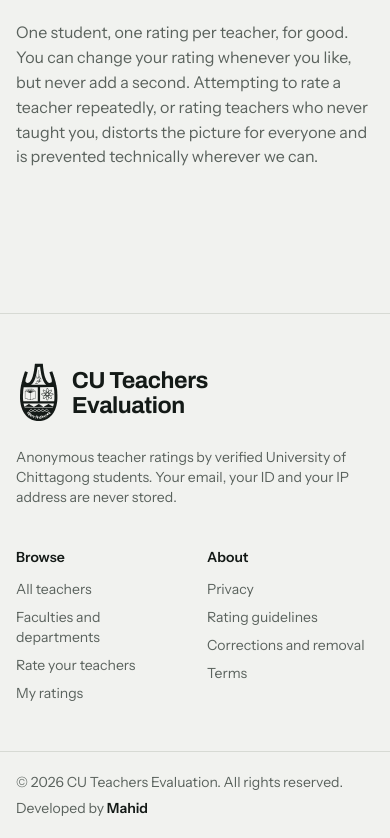
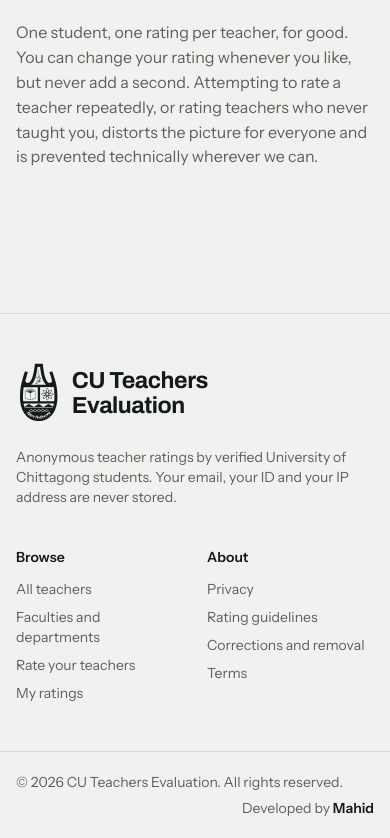
Before and after one commit to Mahid970/CU-Teachers-Evaluation, a Next.js app: page /guidelines in a window 390 px wide. Shown: the part 1931-2769 px from the top of the page. Built offline with nearby package versions, Linux system fonts and the light colour scheme.

Commit message:
design: stack rating rows on phones; keep the credit on the right

```diff
--- a/src/components/rate-form.tsx
+++ b/src/components/rate-form.tsx
@@ -165,7 +165,7 @@ export function RateForm({ teacherId, teacherName }: { teacherId: string; teache
 
         <ul className="mt-5 space-y-6">
           {CRITERIA.map((criterion) => (
-            <li key={criterion.key} className="flex flex-wrap items-center justify-between gap-3">
+            <li key={criterion.key} className="flex flex-col gap-2 sm:flex-row sm:items-center sm:justify-between sm:gap-3">
               <div>
                 <p className="font-medium">{criterion.label}</p>
                 <p className="text-xs text-ink-muted">{criterion.hint}</p>
@@ -183,7 +183,7 @@ export function RateForm({ teacherId, teacherName }: { teacherId: string; teache
         <hr className="hairline my-6" />
 
         <div className="space-y-6">
-          <div className="flex flex-wrap items-center justify-between gap-3">
+          <div className="flex flex-col gap-2 sm:flex-row sm:items-center sm:justify-between sm:gap-3">
             <div>
               <p className="font-medium">Overall</p>
               <p className="text-xs text-ink-muted">Your general impression as a teacher</p>
@@ -196,7 +196,7 @@ export function RateForm({ teacherId, teacherName }: { teacherId: string; teache
             />
           </div>
 
-          <div className="flex flex-wrap items-center justify-between gap-3">
+          <div className="flex flex-col gap-2 sm:flex-row sm:items-center sm:justify-between sm:gap-3">
             <div>
               <p className="font-medium">Difficulty</p>
               <p className="text-xs text-ink-muted">
--- a/src/components/site-footer.tsx
+++ b/src/components/site-footer.tsx
@@ -39,7 +39,8 @@ export function SiteFooter() {
       <div className="border-t border-hairline">
         <div className="mx-auto flex max-w-6xl flex-col gap-1.5 px-4 py-5 text-sm text-ink-muted sm:flex-row sm:items-center sm:justify-between">
           <p>© {new Date().getFullYear()} CU Teachers Evaluation. All rights reserved.</p>
-          <p>
+          {/* Right-aligned even when the row stacks on a phone. */}
+          <p className="self-end sm:self-auto">
             Developed by{" "}
             <a
               href="https://github.com/Mahid970"
```
